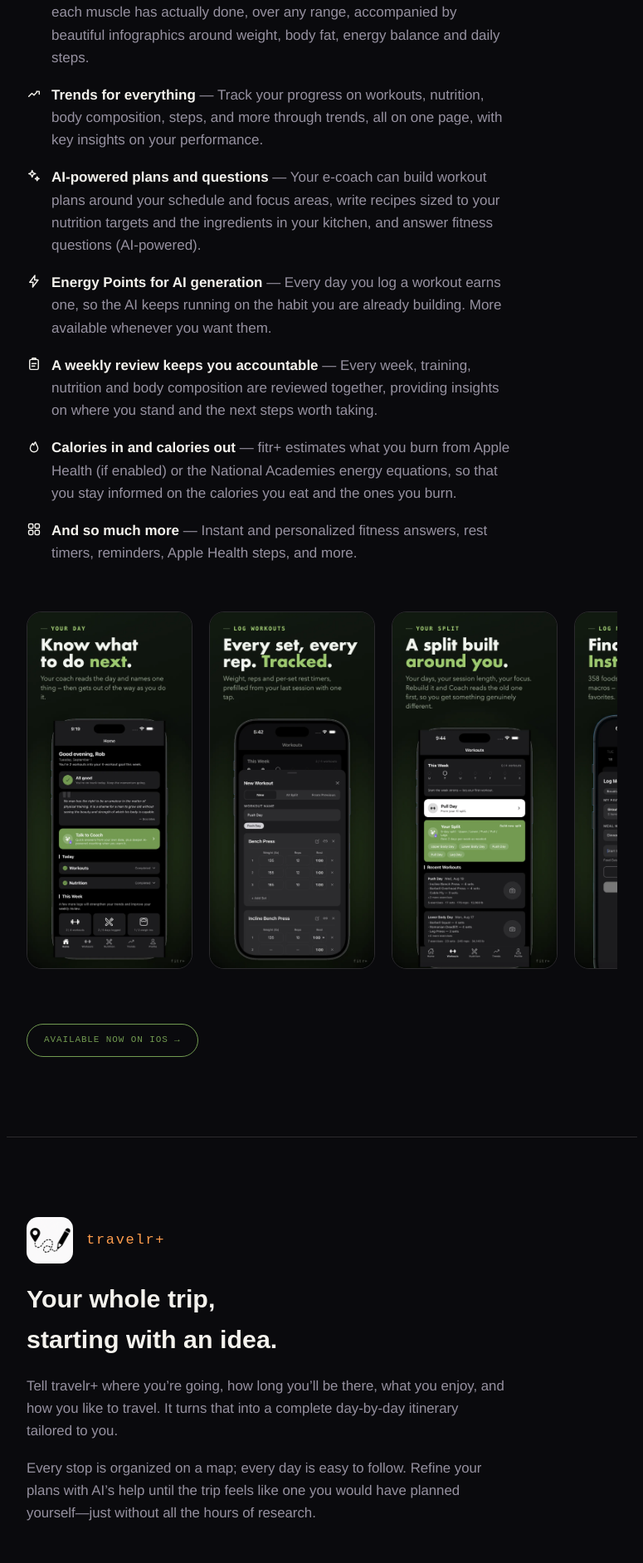
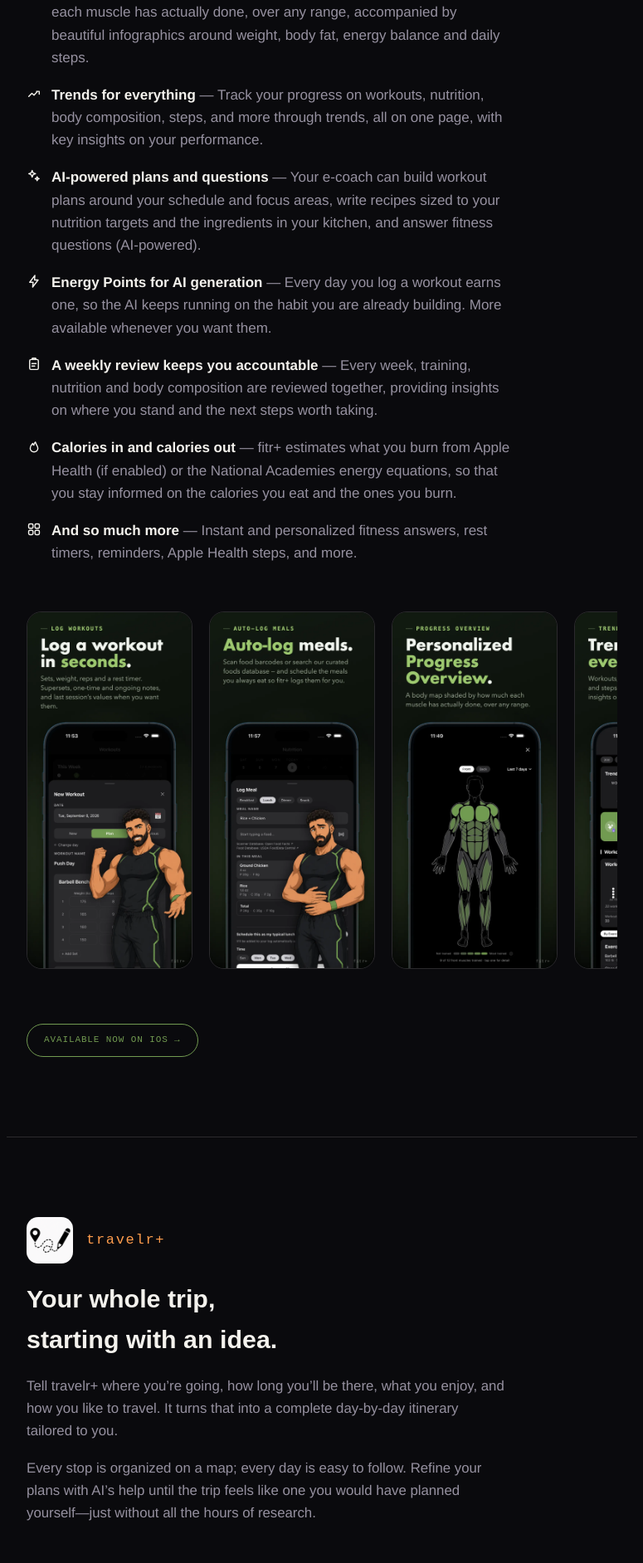
Before and after one commit to eliesernodarse-bit/datacraftstudio-site, a Jekyll site: the page built from index.html, in a window 1280 px wide. Shown: the part 1916-3800 px from the top of the page at 83% size, without its empty margins (252-1027 px from the left). Built offline with Jekyll 4.4.1, drawn with Linux system fonts in a browser that asks for light colours.

Commit message:
Update the fitr+ gallery to the new screenshot set
Eight slides replacing seven, in the App Store order, generated from the
same exports so the store page and the site cannot drift.

```diff
--- a/index.html
+++ b/index.html
@@ -70,38 +70,43 @@
 
     <div class="gallery">
       <figure>
-        <button class="gallery-trigger" type="button" aria-label="View Home screenshot larger">
-          <img src="{{ '/assets/images/shot-home.webp' | relative_url }}" alt="fitr+ home screen showing the muscle map and today's tasks">
+        <button class="gallery-trigger" type="button" aria-label="View Log Workouts screenshot larger">
+          <img src="{{ '/assets/images/shot-log_workouts.webp' | relative_url }}" alt="fitr+ logging sets, weight and reps with a rest timer">
         </button>
       </figure>
       <figure>
-        <button class="gallery-trigger" type="button" aria-label="View Log Workouts screenshot larger">
-          <img src="{{ '/assets/images/shot-log_workouts.webp' | relative_url }}" alt="fitr+ screen logging sets, reps, and rest for a workout">
+        <button class="gallery-trigger" type="button" aria-label="View Auto-log Meals screenshot larger">
+          <img src="{{ '/assets/images/shot-auto_log_meals.webp' | relative_url }}" alt="fitr+ logging a meal and scheduling it as a typical lunch">
         </button>
       </figure>
       <figure>
-        <button class="gallery-trigger" type="button" aria-label="View AI Workout Plan screenshot larger">
-          <img src="{{ '/assets/images/shot-ai_workout_split.webp' | relative_url }}" alt="fitr+ workouts screen with an AI-built workout plan">
-        </button>
-      </figure>
-      <figure>
-        <button class="gallery-trigger" type="button" aria-label="View Log Meals screenshot larger">
-          <img src="{{ '/assets/images/shot-log_meals.webp' | relative_url }}" alt="fitr+ food search screen while logging a meal">
-        </button>
-      </figure>
-      <figure>
-        <button class="gallery-trigger" type="button" aria-label="View AI Meal Recipes screenshot larger">
-          <img src="{{ '/assets/images/shot-ai_meal_recipes.webp' | relative_url }}" alt="fitr+ AI-generated recipe with ingredients, steps, and macros">
+        <button class="gallery-trigger" type="button" aria-label="View Progress Overview screenshot larger">
+          <img src="{{ '/assets/images/shot-progress_overview.webp' | relative_url }}" alt="fitr+ body map shaded by how much each muscle has been trained">
         </button>
       </figure>
       <figure>
         <button class="gallery-trigger" type="button" aria-label="View Trends screenshot larger">
-          <img src="{{ '/assets/images/shot-trends.webp' | relative_url }}" alt="fitr+ trends screen with workout and nutrition charts">
+          <img src="{{ '/assets/images/shot-trends.webp' | relative_url }}" alt="fitr+ trends screen with workout frequency and per-exercise charts">
+        </button>
+      </figure>
+      <figure>
+        <button class="gallery-trigger" type="button" aria-label="View Your Day screenshot larger">
+          <img src="{{ '/assets/images/shot-your_day.webp' | relative_url }}" alt="fitr+ home screen showing what to do next above the body map">
+        </button>
+      </figure>
+      <figure>
+        <button class="gallery-trigger" type="button" aria-label="View Your e-coach screenshot larger">
+          <img src="{{ '/assets/images/shot-e_coach.webp' | relative_url }}" alt="fitr+ e-coach introducing itself on the home screen">
+        </button>
+      </figure>
+      <figure>
+        <button class="gallery-trigger" type="button" aria-label="View AI Workout Plans screenshot larger">
+          <img src="{{ '/assets/images/shot-ai_workout_plans.webp' | relative_url }}" alt="fitr+ workouts screen with an AI-built workout plan">
         </button>
       </figure>
       <figure>
         <button class="gallery-trigger" type="button" aria-label="View Ask Coach screenshot larger">
-          <img src="{{ '/assets/images/shot-ai_coach.webp' | relative_url }}" alt="fitr+ Ask Coach screen with question themes">
+          <img src="{{ '/assets/images/shot-ask_coach.webp' | relative_url }}" alt="fitr+ Talk to Coach screen listing instant and AI-powered questions">
         </button>
       </figure>
     </div>
```
Also changed, not shown: assets/images/shot-ai_meal_recipes.webp (deleted), assets/images/shot-ai_workout_plans.webp (added), assets/images/shot-ai_workout_split.webp (deleted), assets/images/shot-ask_coach.webp (added), assets/images/shot-auto_log_meals.webp (added), assets/images/shot-e_coach.webp (added), assets/images/shot-home.webp (deleted), assets/images/shot-log_meals.webp (deleted), assets/images/shot-log_workouts.webp, assets/images/shot-progress_overview.webp (added), assets/images/shot-trends.webp, assets/images/shot-your_day.webp (added).
